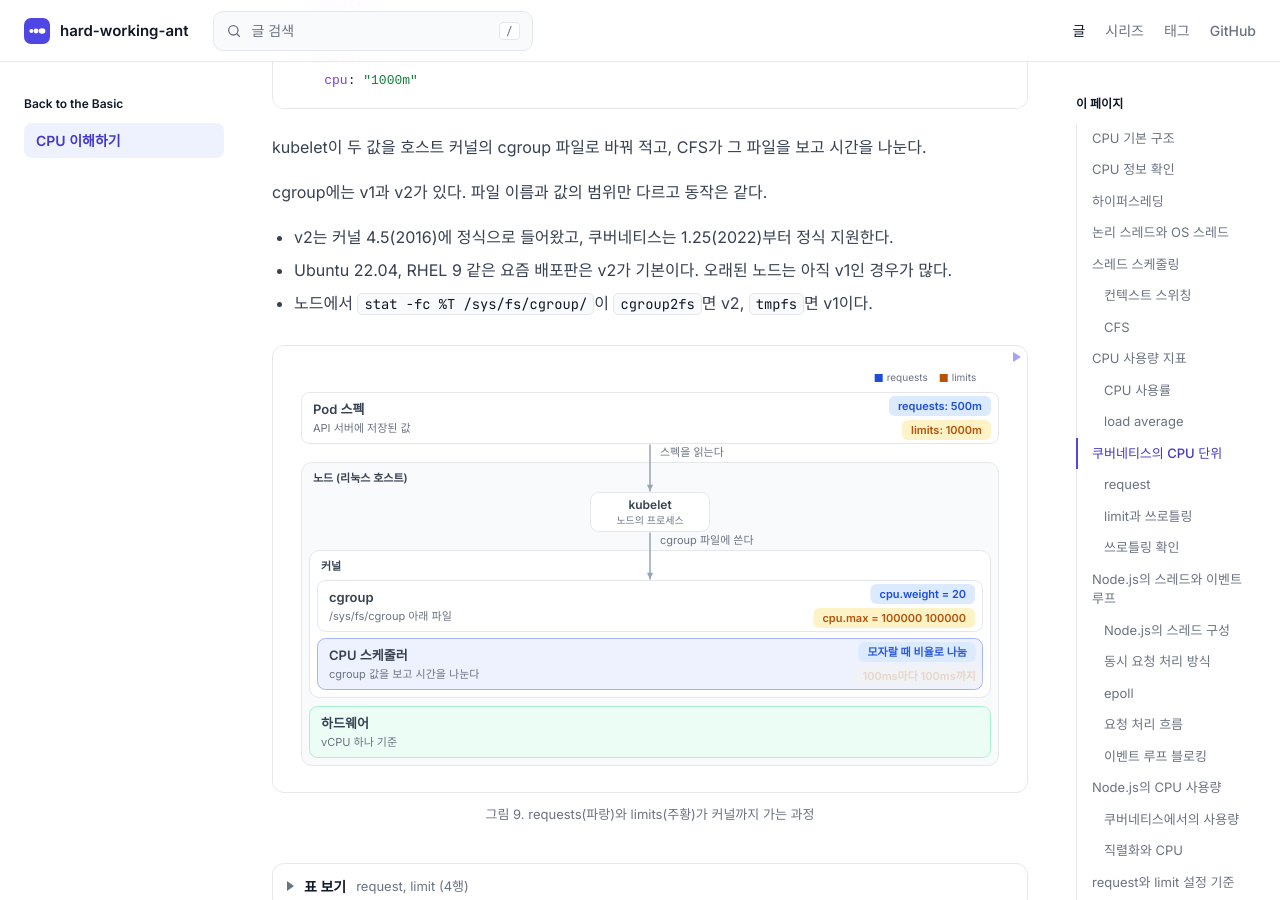
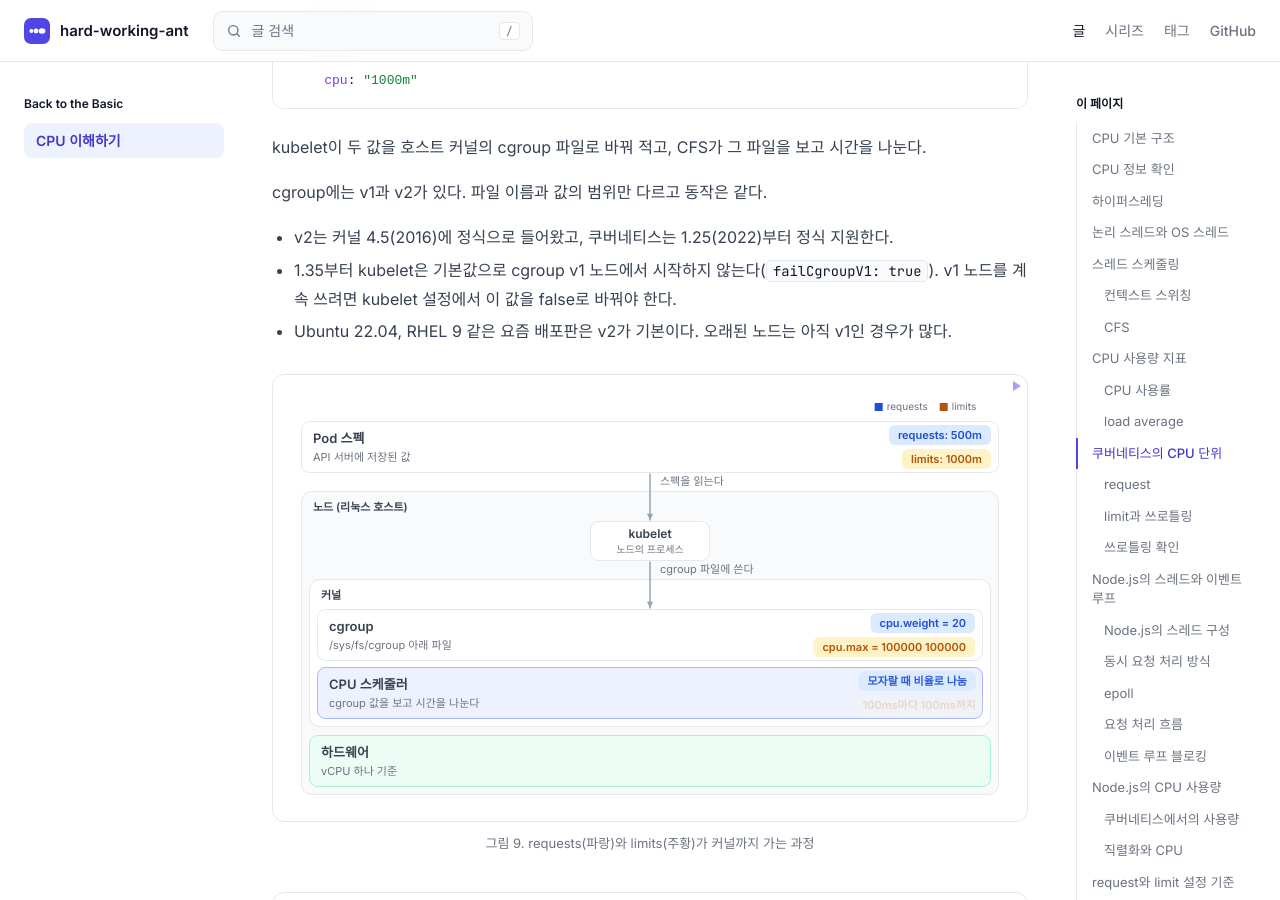
Before and after one commit to kimjanghyun1010/hard-working-ant, a Jekyll site: the page built from _posts/2026-10-25-k8s-cpu-request-limit.md, in a window 1280 px wide and 900 px high, scrolled down 8450 px. Built offline with Jekyll 4.4.1, drawn with Linux system fonts in a browser that asks for light colours; some of the changed text lies outside the part shown.

Commit message:
CPU post: note k8s 1.35 cgroup v1 default, drop stat check
Co-Authored-By: Claude Opus 5.5 <noreply@anthropic.com>

```diff
--- a/_posts/2026-10-25-k8s-cpu-request-limit.md
+++ b/_posts/2026-10-25-k8s-cpu-request-limit.md
@@ -240,8 +240,8 @@ kubelet이 두 값을 호스트 커널의 cgroup 파일로 바꿔 적고, CFS가
 cgroup에는 v1과 v2가 있다. 파일 이름과 값의 범위만 다르고 동작은 같다.
 
 - v2는 커널 4.5(2016)에 정식으로 들어왔고, 쿠버네티스는 1.25(2022)부터 정식 지원한다.
+- 1.35부터 kubelet은 기본값으로 cgroup v1 노드에서 시작하지 않는다(`failCgroupV1: true`). v1 노드를 계속 쓰려면 kubelet 설정에서 이 값을 false로 바꿔야 한다.
 - Ubuntu 22.04, RHEL 9 같은 요즘 배포판은 v2가 기본이다. 오래된 노드는 아직 v1인 경우가 많다.
-- 노드에서 `stat -fc %T /sys/fs/cgroup/`이 `cgroup2fs`면 v2, `tmpfs`면 v1이다.
 
 <figure class="fig" data-figure="cpu-layers">
   <figcaption>그림 9. requests(파랑)와 limits(주황)가 커널까지 가는 과정</figcaption>
```
Also changed, not shown: other parts of _posts/2026-10-25-k8s-cpu-request-limit.md (+1 -0 lines).
